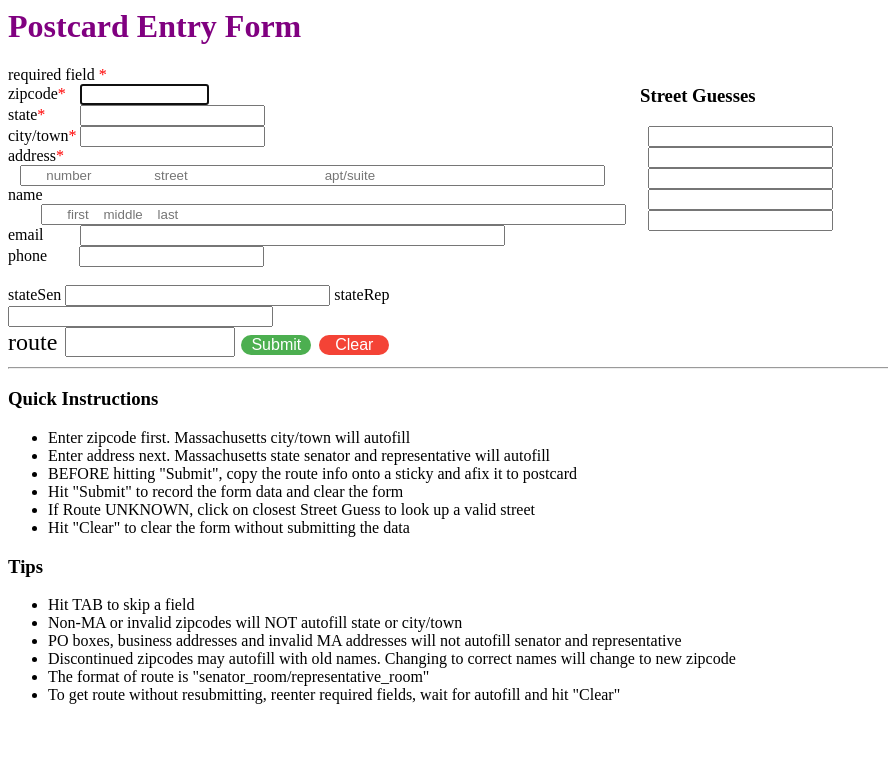
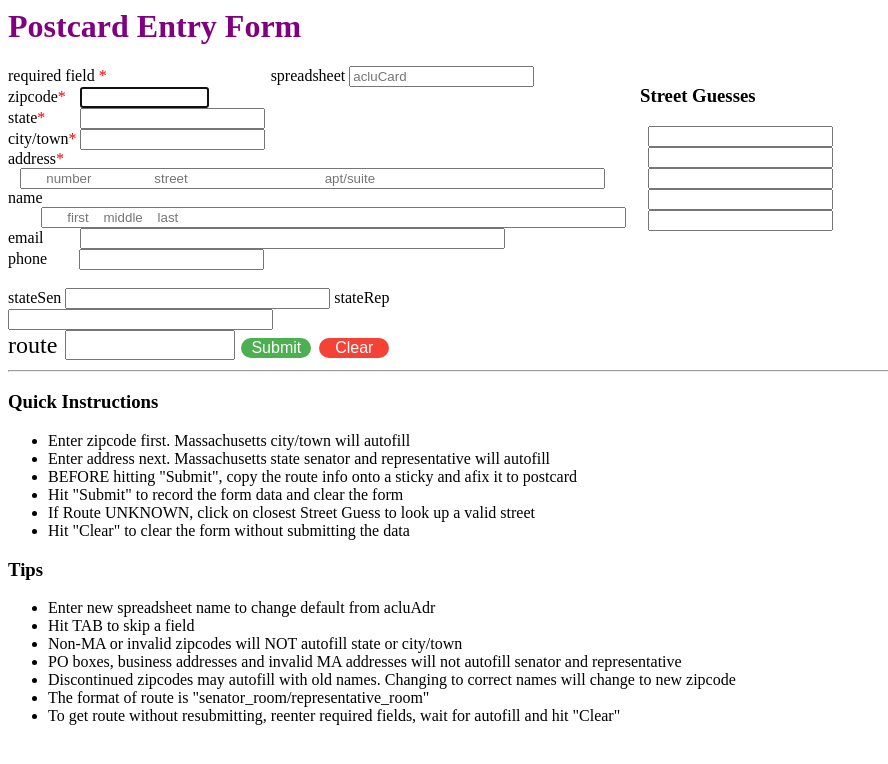
Before and after one commit to aboxer/postcard, a Flask app: page / in a window 1280 px wide. Shown: the top 764 px of the page, without its empty margins (0-888 px from the left). Run offline with Flask 2, Linux system fonts and the light colour scheme; data that the repository does not hold is empty.

Commit message:
spreadsheet name input works on localhost and appengine

```diff
--- a/main.py
+++ b/main.py
@@ -50,6 +50,7 @@ def form():
     #global wks
     #wks = adrSheet.adrSheet('acluCard') #exits if spreadsheet not found
     #print wks.getAdr(2)
+    memcache.add(key="spreadSheet",value="acluCard",time=7200)
     return render_template('form.html')
 # [END form]
 
@@ -59,9 +60,12 @@ def spreadSheet():
     #global formDat
     jsdata = request.form['javascript_data']
     formDat = json.loads(jsdata)
-    print formDat
+    print 'dbg11', formDat
+    memcache.set(key="spreadSheet", value=formDat['sheet'], time=36000)
+    spreadSheet = memcache.get("spreadSheet")
+    print 'dbg12', spreadSheet
     #wks = adrSheet.adrSheet('acluCard') #exits if spreadsheet not found
-    wks = adrSheet.adrSheet(formDat) #exits if spreadsheet not found
+    wks = adrSheet.adrSheet(spreadSheet) #exits if spreadsheet not found
     return jsdata
 
 
@@ -100,7 +104,8 @@ def submitted_form():
     #print 'dbg5 tmp', tmp
 
 
-    wks = adrSheet.adrSheet('acluCard') #exits if spreadsheet not found
+    spreadSheet = memcache.get("spreadSheet")
+    wks = adrSheet.adrSheet(spreadSheet) #exits if spreadsheet not found
     wks.addRow(formDat)
     #return render_template('form.html')
     return jsdata
@@ -186,9 +191,20 @@ def mkGuess(zipcode,address):
   #return ['guessa','guessb','guessc','guessd','guesse']
   return [best[0][1],best[1][1],best[2][1],best[3][1],best[4][1]]
 
+@app.route('/shutDown', methods=['POST'])
+def shutDown():
+  memcache.delete("spreadSheet")
+  memcache.delete("formDat")
+  jsdata = request.form['javascript_data']
+  return jsdata
+# [END form]
+
+
 @app.errorhandler(500)
 def server_error(e):
     # Log the error and stacktrace.
+    memcache.delete("formDat")
+    memcache.delete("spreadSheet")
     logging.exception('ERR request %s',e)
     return 'An internal error occurred.', 500
 # [END app]
--- a/templates/form.html
+++ b/templates/form.html
@@ -18,7 +18,9 @@
       </div>
       <div class="row" id="main">
         <div class="column">
-          <label class="required-field" >required field  </label><br />
+          <label class="required-field" >required field  </label>
+          <label style="margin-left: 160px" for="sheet"  size="50" >spreadsheet</label>
+          <input autocomplete="off" id="spreadSheet"  onchange="mySheet()"type="text" name="sheet" placeholder="acluCard"><br />
           <label for="zipcode" class="required-field" >zipcode</label>
           <input style="margin-left: 10px" autofocus autocomplete="off" id="zipcode" onchange="myZip({'xx':'dd'})" type="text" name="zipcode" size="13"><br />
           <label for="state" class="required-field" >state</label>
@@ -78,6 +80,7 @@
         </ul>
         <h3>Tips</h3>
         <ul>
+          <li>Enter new spreadsheet name to change default from acluAdr </li>
           <li>Hit TAB to skip a field</li>
           <li>Non-MA or invalid zipcodes will NOT autofill state or city/town</li>
           <li>PO boxes, business addresses and invalid MA addresses will not autofill senator and representative </li>
@@ -113,9 +116,11 @@ function submit(msg){
 
 
 function mySheet(){ //NOTE - not used but will be when client can specify sheet
-  var x = document.getElementById("spreadsheet").value;
+  var x = document.getElementById("spreadSheet").value;
+  console.log(JSON.stringify(x));
+  var msg = {'sheet':x};
   $.post( "/gsOpen", {
-    javascript_data: JSON.stringify(x)
+    javascript_data: JSON.stringify(msg)
   });
   document.getElementById("zipcode").focus();
 }
@@ -182,7 +187,7 @@ function myLookup() {
   //data2py({'zipcode':x,'town':y,'address':z});
   var msg = {'zipcode':x,'town':y,'address':z};
   $.post( "/postmethod", {javascript_data: JSON.stringify(msg)},
-     getSenRep //don't do this function until after the post completes
+     getSenRep //dont do this function until after the post completes
   );
 }
 
@@ -263,4 +268,11 @@ function mkGuess(guess){
 }
 
 
+function shutDown() {
+  $.post( "/shutDown",{
+    javascript_data: JSON.stringify('dummy')
+  });
+
+}
+
 </script>
```
